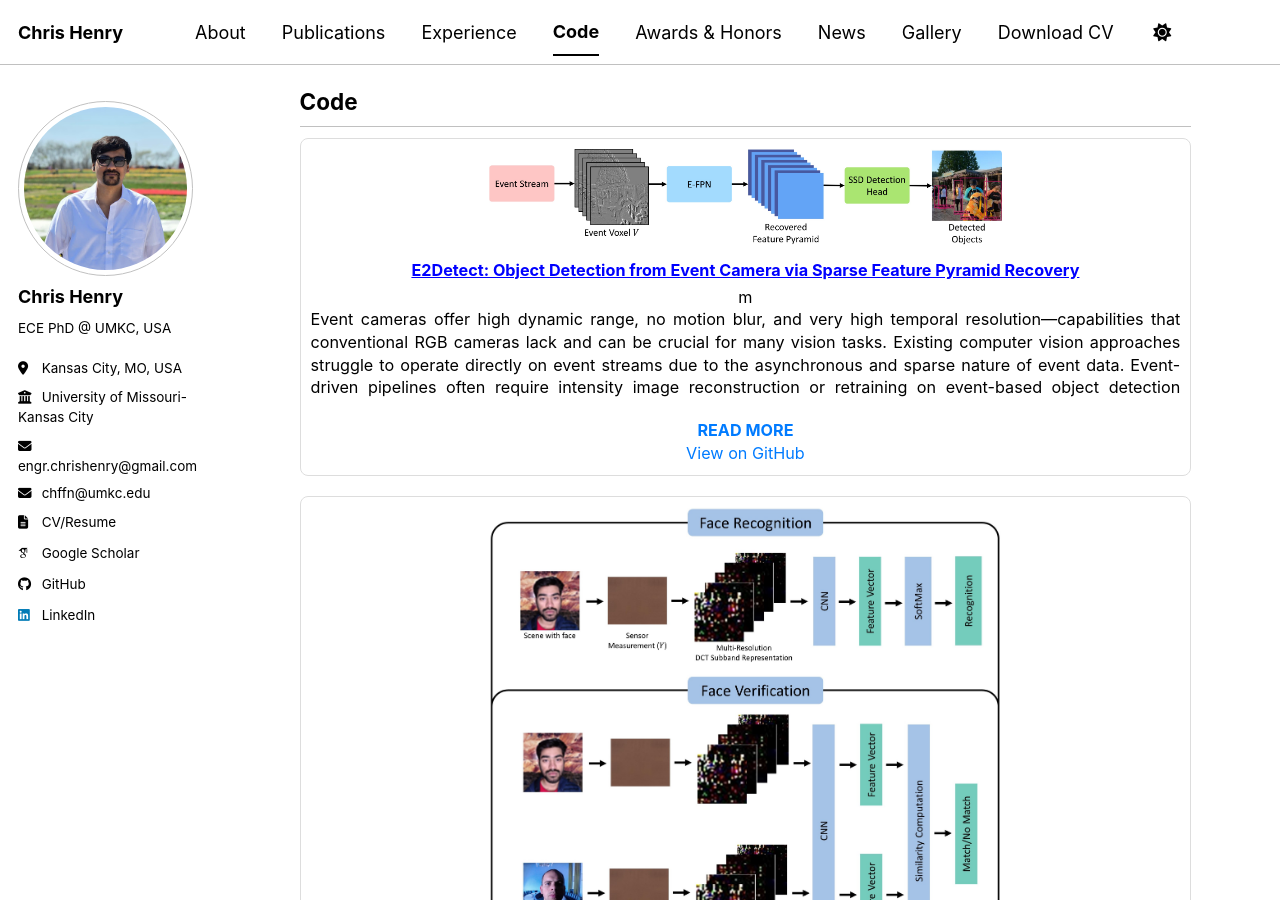
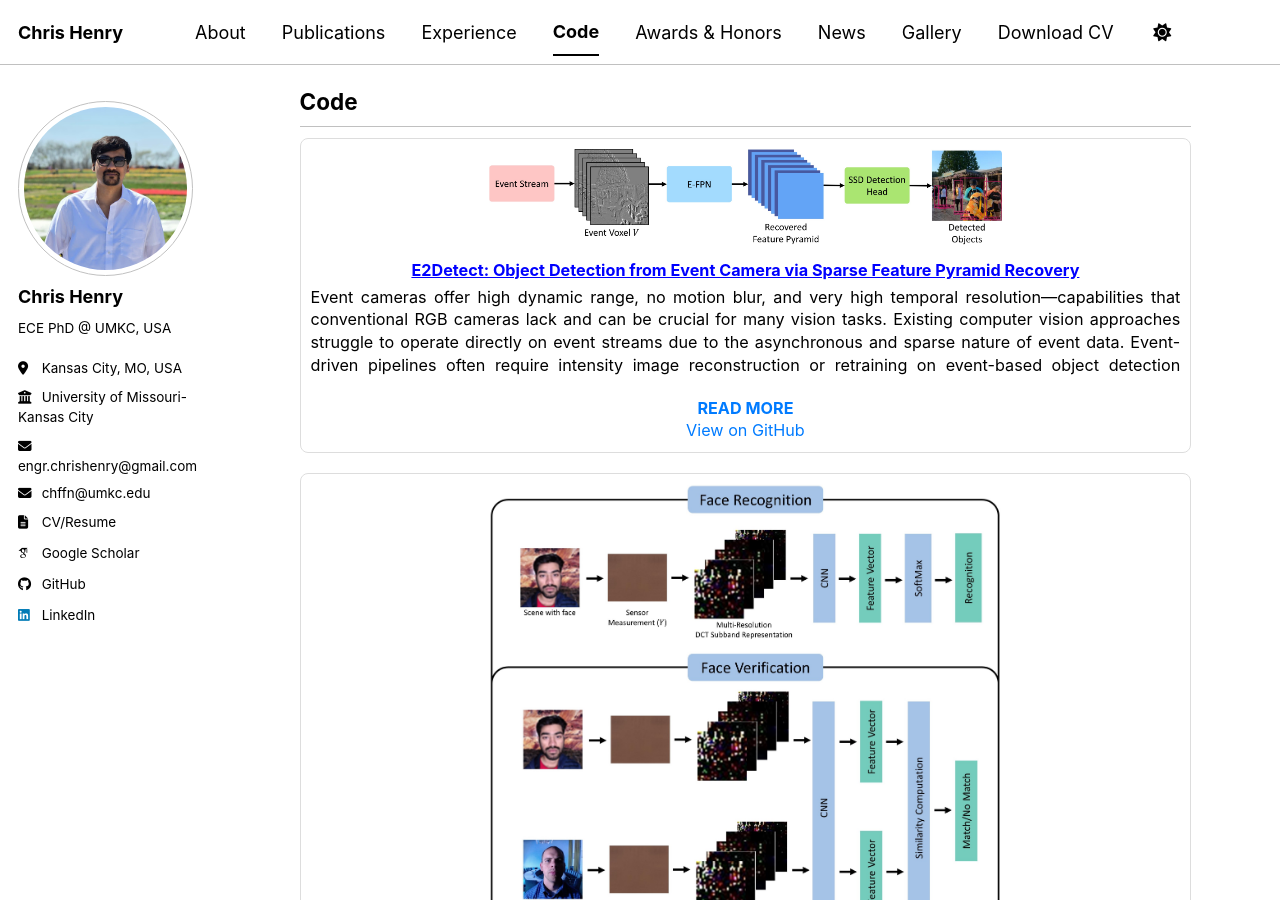
Before and after one commit to engrchrishenry/engrchrishenry.github.io, a Jekyll site: the page built from _pages/code.md, in a window 1280 px wide and 900 px high. Built offline with Jekyll 4.4.1, drawn with Linux system fonts in a browser that asks for light colours; some web fonts are replaced; a script bundle is joined from its source files by our own code; library files that are not in the unit come from our copies.

Commit message:
Updated Code section with E2Detect

```diff
--- a/_pages/code.md
+++ b/_pages/code.md
@@ -15,7 +15,7 @@
     <a href="https://github.com/engrchrishenry/E2Detect.git" target="_blank">
       <img src="/images/paper_thumbs/ISCAS_2026_E2Detect_thumb.jpg" alt="E2Detect" style="width:59%; border-radius:5px;">
       <h3 style="margin:10px 0 5px 0;">E2Detect: Object Detection from Event Camera via Sparse Feature Pyramid Recovery</h3>
-    </a>m
+    </a>
     <p class="desc" style="text-align: justify; max-height: 90px; overflow: hidden; transition: max-height 0.3s;">
       Event cameras offer high dynamic range, no motion blur, and very high temporal resolution—capabilities that conventional RGB cameras lack and can be crucial for many vision tasks. Existing computer vision approaches struggle to operate directly on event streams due to the asynchronous and sparse nature of event data. Event-driven pipelines often require intensity image reconstruction or retraining on event-based object detection datasets, increasing the computational complexity and limiting the reusability of existing pretrained frame-based object detectors. We present E2Detect, a learning-based framework that performs object detection directly from event streams without dense intensity image reconstruction or detector retraining. Our Event Feature Pyramid Network (E-FPN) recovers a Single Shot MultiBox Detector (SSD)-compatible feature pyramid directly from event data. The recovered feature pyramid is plug-and-play compatible with the SSD detection head without requiring retraining. Experiments on ESIM-simulated event data from the REDS 120fps dataset demonstrate that our method achieves competitive AP@0.5 as compared with RGB image–based detection results.
     </p>
```
